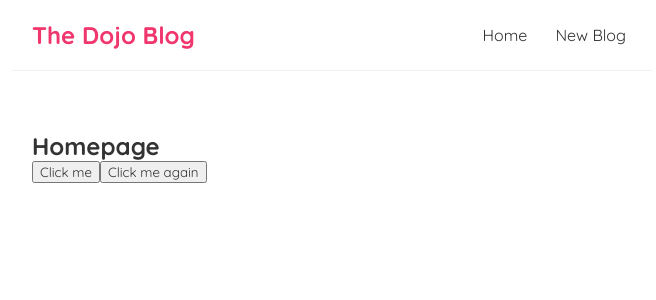
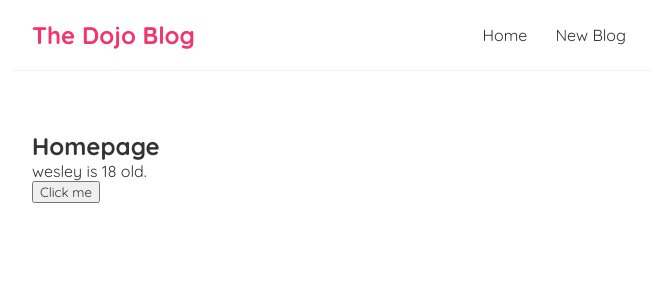
Before and after one commit to wesleysan7os/the-dojo-blog, a React (Create React App) app: page / in a window 1280 px wide. Shown: the top 300 px of the page, without its empty margins (308-964 px from the left). Built offline with nearby package versions, Linux system fonts and the light colour scheme; the HTML template or start-up script is replaced by a standard one.

Commit message:
Using state with useState hook

```diff
--- a/src/Home.js
+++ b/src/Home.js
@@ -1,18 +1,21 @@
+import { useState } from 'react';
+
 const Home = () => {
 
-  const handleClick = (e) => {
-    console.log('hello, ninjas!', e);
-  }
+  const [name, setName] = useState('wesley');
+  const [age, setAge] = useState(18);
 
-  const handleClickAgain = (name, e) => {
-    console.log('hello ' + name, e.target);
+
+  const handleClick = (name, age) => {
+    setName(name);
+    setAge(age);
   }
 
   return (
     <div className="home">
       <h2>Homepage</h2>
-      <button onClick={handleClick}>Click me</button>
-      <button onClick={(e) => handleClickAgain('wesley', e)}>Click me again</button>
+      <p>{ name } is { age } old.</p>
+      <button onClick={() => handleClick('juan', 29)}>Click me</button>
     </div>
   );
 }
```
